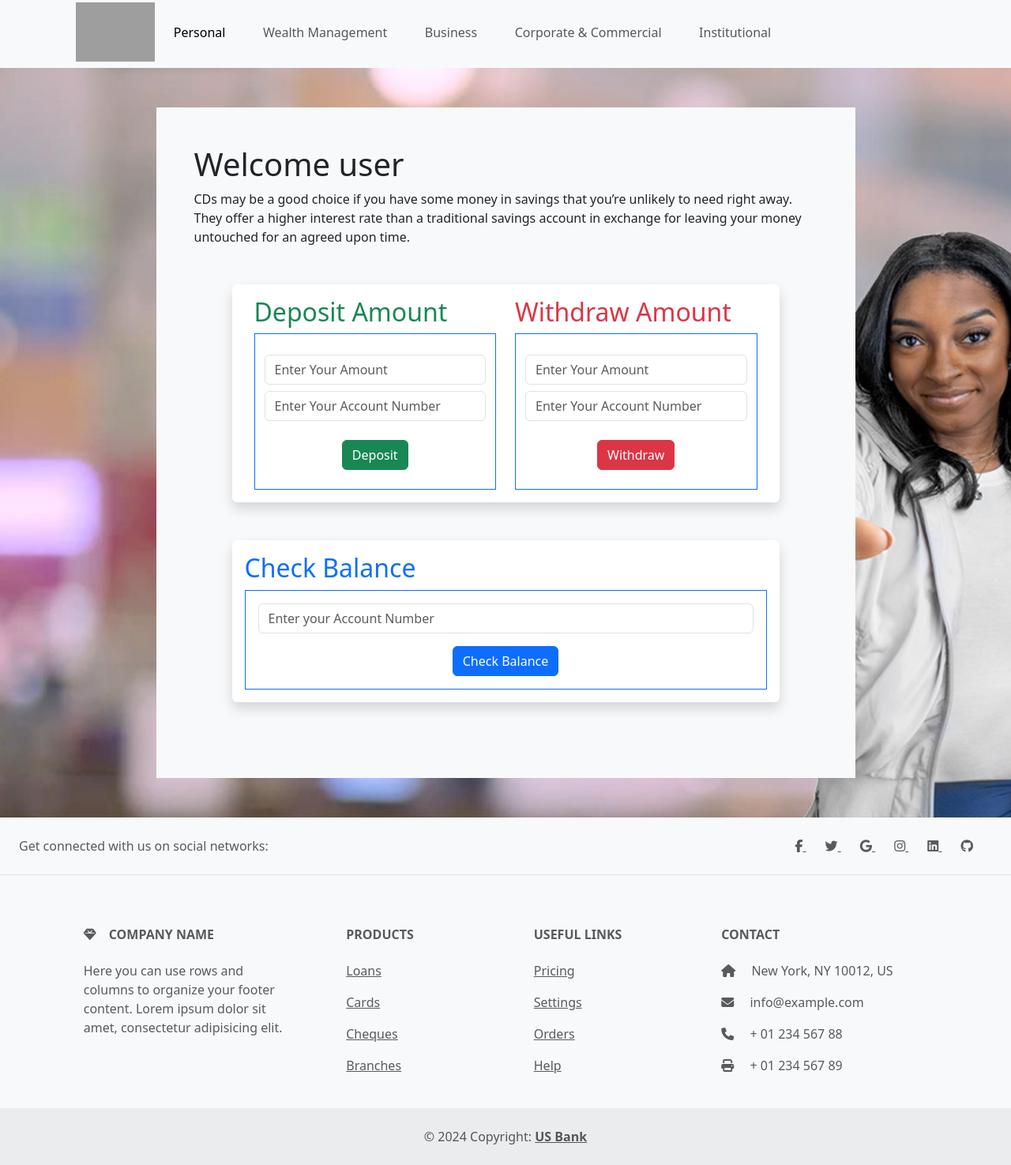
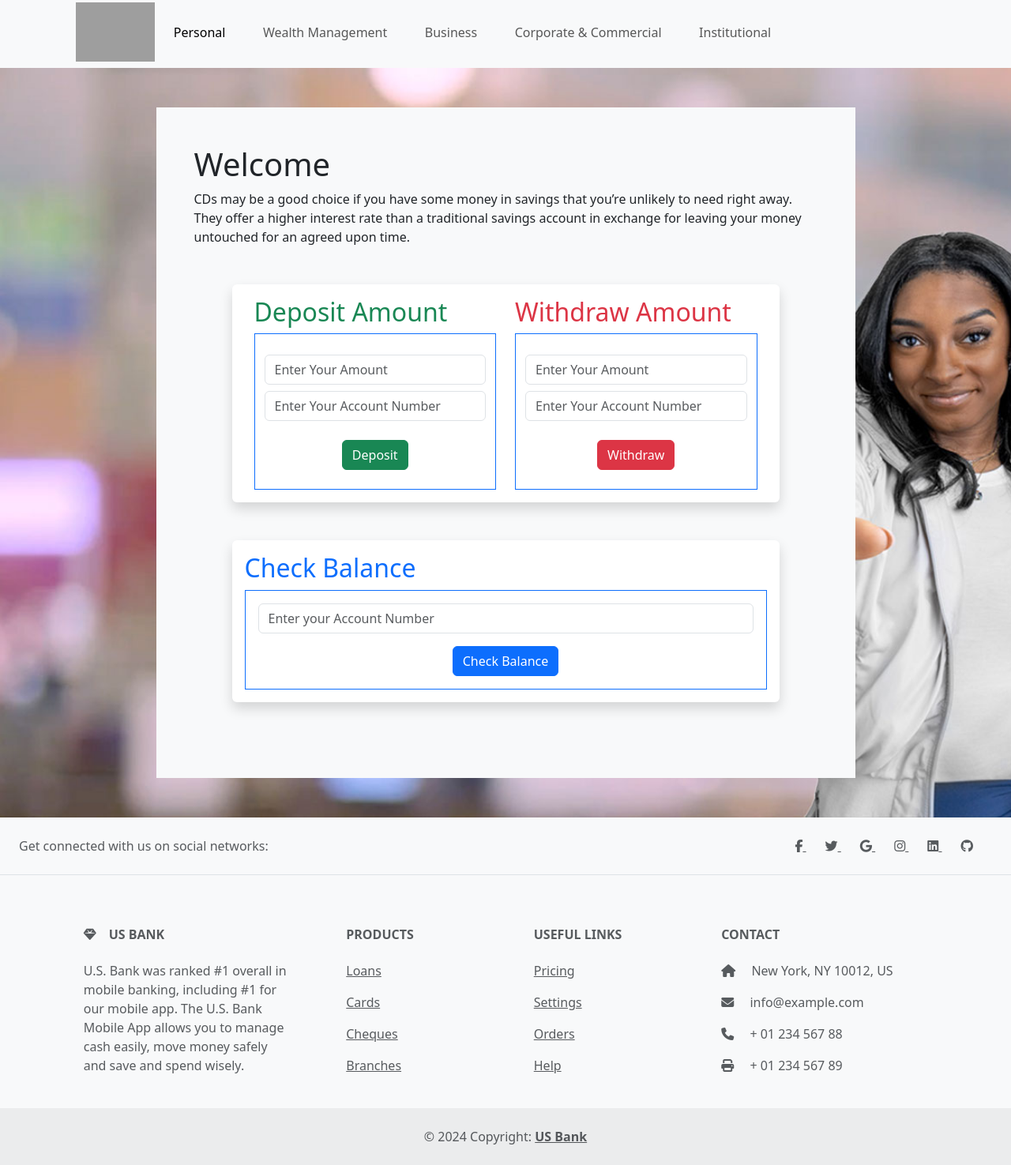
Before and after one commit to AlbinJames56/US-Bank-web, a plain HTML site: page home.html in a window 1280 px wide. Shown: the part 77-1552 px from the top of the page at 79% size. Drawn offline with nearby package versions, Linux system fonts and the light colour scheme; grey boxes are pictures that could not be loaded.

Commit message:
Fix bugs

```diff
--- a/home.html
+++ b/home.html
@@ -206,11 +206,10 @@
           <div class="col-md-3 col-lg-4 col-xl-3 mx-auto mb-4">
             <!-- Content -->
             <h6 class="text-uppercase fw-bold mb-4">
-              <i class="fas fa-gem me-3"></i>Company name
+              <i class="fas fa-gem me-3"></i>US Bank
             </h6>
             <p>
-              Here you can use rows and columns to organize your footer content. Lorem ipsum
-              dolor sit amet, consectetur adipisicing elit.
+              U.S. Bank was ranked #1 overall in mobile banking, including #1 for our mobile app. The U.S. Bank Mobile App allows you to manage cash easily, move money safely and save and spend wisely.
             </p>
           </div>
           <!-- Grid column -->
--- a/home.js
+++ b/home.js
@@ -26,6 +26,8 @@ function CustomAlert(){
   }
 
   let customAlert = new CustomAlert();
+
+  usernme.innerHTML=localStorage.getItem('NAME')
 
 function logout(){
     customAlert.alert("Are you really want to logout?")
```
